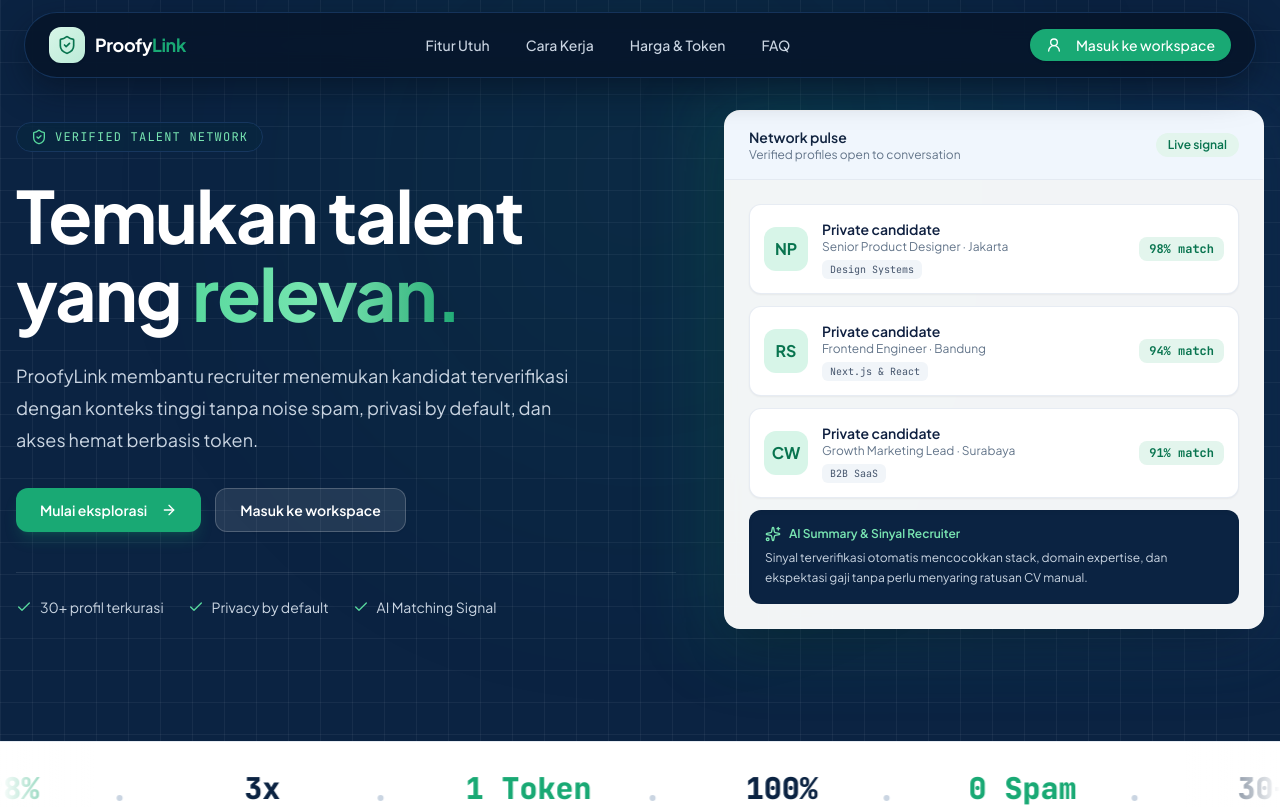
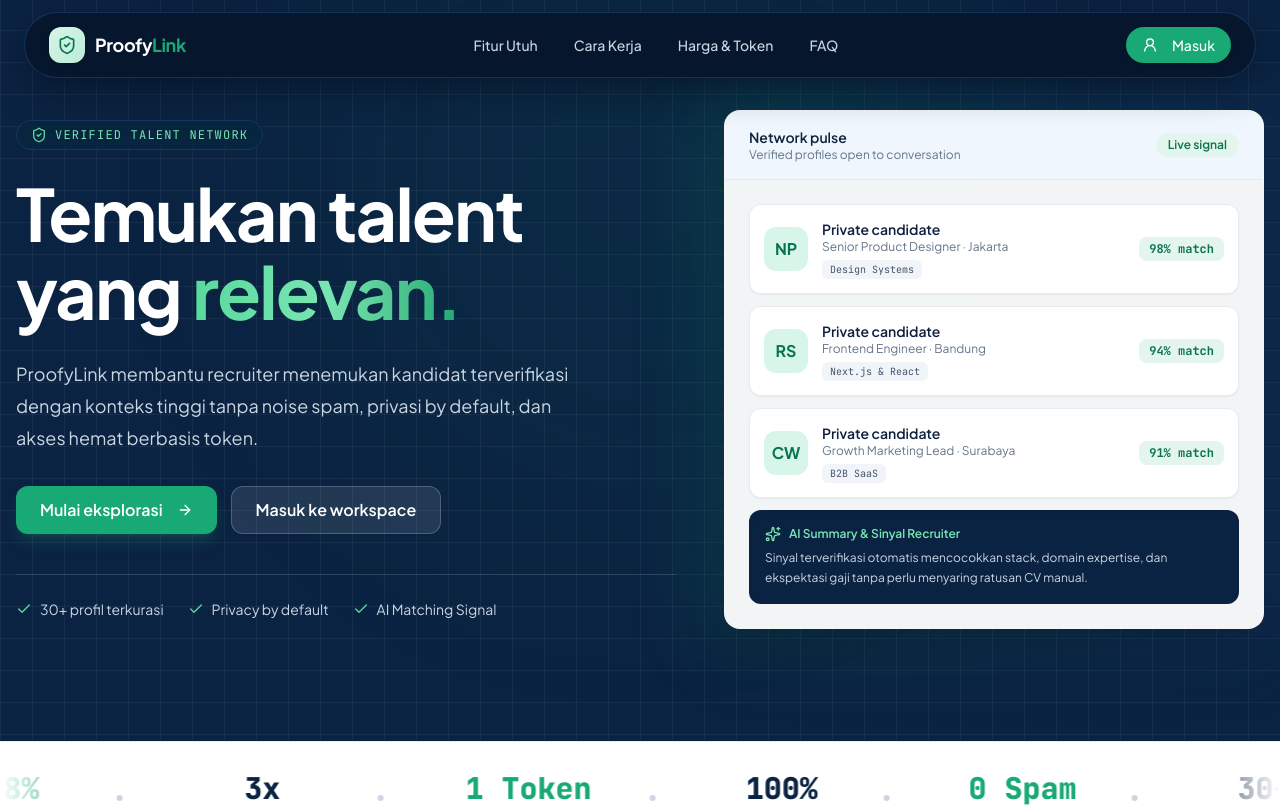
Before and after one commit to HeekoGoesMad/UIUX-Project-TalentNetwork, a Next.js app: page / in a window 1280 px wide. Shown: the top 807 px of the page. Built offline with nearby package versions, Linux system fonts and the light colour scheme.

Commit message:
feat: implement home page, auth form, layout components, and marquee for ProofyLink talent network

```diff
--- a/src/app/page.tsx
+++ b/src/app/page.tsx
@@ -1,7 +1,9 @@
 "use client";
 
 import Link from "next/link";
+import { useRouter } from "next/navigation";
 import { useState, useEffect } from "react";
+import { useApp } from "@/providers/app-provider";
 import {
   ArrowRight,
   Check,
@@ -29,11 +31,20 @@ import { InteractiveMarquee } from "@/components/ui/interactive-marquee";
 import { AnimatedWord } from "@/components/ui/animated-word";
 
 export default function Home() {
+  const { user, hydrated } = useApp();
+  const router = useRouter();
+
   const [activeTab, setActiveTab] = useState<"search" | "privacy" | "tokens" | "ai">("search");
   const [candidateFilter, setCandidateFilter] = useState<string>("all");
   const [openFaq, setOpenFaq] = useState<number | null>(0);
   const [tokenCalculatorCount, setTokenCalculatorCount] = useState<number>(10);
   const [showScrollTop, setShowScrollTop] = useState(false);
+
+  useEffect(() => {
+    if (hydrated && user) {
+      router.replace(user.role === "candidate" ? "/candidate" : "/dashboard");
+    }
+  }, [hydrated, user, router]);
 
   useEffect(() => {
     const handleScroll = () => {
@@ -107,13 +118,13 @@ export default function Home() {
               ProofyLink membantu recruiter menemukan kandidat terverifikasi dengan konteks tinggi tanpa noise spam, privasi by default, dan akses hemat berbasis token.
             </p>
 
-            <div className="mt-8 flex flex-wrap items-center gap-3.5">
-              <Button size="lg" className="rounded-xl bg-[#19a974] text-white hover:bg-[#158f62] shadow-lg shadow-[#19a974]/20 px-6 font-semibold" asChild>
+            <div className="mt-8 flex flex-col sm:flex-row items-stretch sm:items-center gap-3.5">
+              <Button size="lg" className="rounded-xl bg-[#19a974] text-white hover:bg-[#158f62] shadow-lg shadow-[#19a974]/20 px-6 font-semibold w-full sm:w-auto h-12 text-sm sm:text-base justify-center" asChild>
                 <Link href="/search">
                   Mulai eksplorasi <ArrowRight className="ml-1.5 size-4" />
                 </Link>
               </Button>
-              <Button size="lg" variant="outline" className="rounded-xl border-white/20 bg-white/10 text-white hover:bg-white/20 hover:text-white backdrop-blur-md px-6" asChild>
+              <Button size="lg" variant="outline" className="rounded-xl border-white/20 bg-white/10 text-white hover:bg-white/20 hover:text-white backdrop-blur-md px-6 w-full sm:w-auto h-12 text-sm sm:text-base justify-center" asChild>
                 <Link href="/login">Masuk ke workspace</Link>
               </Button>
             </div>
--- a/src/components/auth/auth-form.tsx
+++ b/src/components/auth/auth-form.tsx
@@ -2,7 +2,7 @@
 
 import Link from "next/link";
 import { Eye, EyeOff, Loader2, Mail, Lock, User, ArrowRight, CheckCircle2 } from "lucide-react";
-import { FormEvent, useState } from "react";
+import { FormEvent, useState, useEffect } from "react";
 import { useRouter } from "next/navigation";
 import { useApp } from "@/providers/app-provider";
 import { UserRole } from "@/types";
@@ -12,17 +12,23 @@ import { RoleSelector } from "./role-selector";
 
 export function AuthForm({ mode }: { mode: "login" | "register" }) {
   const router = useRouter();
-  const { login } = useApp();
+  const { user, hydrated, login } = useApp();
   const [role, setRole] = useState<UserRole>("recruiter");
   const [showPassword, setShowPassword] = useState(false);
   const [loading, setLoading] = useState(false);
+
+  useEffect(() => {
+    if (hydrated && user) {
+      router.replace(user.role === "candidate" ? "/candidate" : "/dashboard");
+    }
+  }, [hydrated, user, router]);
 
   const submit = (event: FormEvent<HTMLFormElement>) => {
     event.preventDefault();
     setLoading(true);
     window.setTimeout(() => {
       login(role);
-      router.push(role === "candidate" ? "/profile" : "/dashboard");
+      router.push(role === "candidate" ? "/candidate" : "/dashboard");
     }, 400);
   };
 
--- a/src/components/layout/site-footer.tsx
+++ b/src/components/layout/site-footer.tsx
@@ -3,20 +3,29 @@
 import Link from "next/link";
 import { usePathname } from "next/navigation";
 import { ShieldCheck } from "lucide-react";
+import { useApp } from "@/providers/app-provider";
 
 export function SiteFooter() {
   const pathname = usePathname();
+  const { user, hydrated } = useApp();
+  const visibleUser = hydrated ? user : null;
   const isAuthPage = pathname === "/login" || pathname === "/register";
 
   if (isAuthPage) {
     return null;
   }
 
+  const logoHref = visibleUser
+    ? visibleUser.role === "candidate"
+      ? "/candidate"
+      : "/dashboard"
+    : "/";
+
   return (
     <footer className="border-t bg-white">
       <div className="container mx-auto flex flex-col gap-5 px-4 py-8 sm:flex-row sm:items-center sm:justify-between">
         <div>
-          <Link href="/" className="flex items-center gap-2 font-bold">
+          <Link href={logoHref} className="flex items-center gap-2 font-bold">
             <ShieldCheck className="size-5 text-[#19a974]" /> ProofyLink
           </Link>
           <p className="mt-2 text-sm text-muted-foreground">
--- a/src/components/layout/site-header.tsx
+++ b/src/components/layout/site-header.tsx
@@ -76,7 +76,7 @@ export function SiteHeader() {
           href={
             visibleUser
               ? visibleUser.role === "candidate"
-                ? "/profile"
+                ? "/candidate"
                 : "/dashboard"
               : "/"
           }
@@ -176,7 +176,7 @@ export function SiteHeader() {
                   variant="default"
                   size="sm"
                   className={cn(
-                    "rounded-full font-medium transition-all shadow-sm px-4",
+                    "rounded-full font-medium transition-all shadow-sm px-3 sm:px-4 text-xs sm:text-sm h-9 sm:h-9",
                     isOverDarkHeader
                       ? "bg-[#19a974] text-white hover:bg-[#158f62]"
                       : "bg-[#0b2342] text-white hover:bg-[#102c52]"
@@ -184,8 +184,8 @@ export function SiteHeader() {
                   asChild
                 >
                   <Link href="/login">
-                    <UserRound className="mr-1.5 size-4 inline" />
-                    Masuk ke workspace
+                    <UserRound className="mr-1 sm:mr-1.5 size-3.5 sm:size-4 inline" />
+                    <span>Masuk</span>
                   </Link>
                 </Button>
               )}
--- a/src/components/ui/interactive-marquee.tsx
+++ b/src/components/ui/interactive-marquee.tsx
@@ -29,8 +29,21 @@ export function InteractiveMarquee({
 
   useEffect(() => {
     let animationFrameId: number;
+    let isVisible = true;
+
+    const observer = new IntersectionObserver(
+      ([entry]) => {
+        isVisible = entry.isIntersecting;
+      },
+      { threshold: 0.05 }
+    );
+
+    if (containerRef.current) {
+      observer.observe(containerRef.current);
+    }
 
     const animate = () => {
+      if (isVisible) {
         const singleWidth = singleContentRef.current?.offsetWidth || 0;
 
         if (!isDraggingRef.current) {
@@ -52,13 +65,17 @@ export function InteractiveMarquee({
         if (trackRef.current) {
           trackRef.current.style.transform = `translate3d(${offsetRef.current}px, 0, 0)`;
         }
+      }
 
       animationFrameId = requestAnimationFrame(animate);
     };
 
     animationFrameId = requestAnimationFrame(animate);
 
-    return () => cancelAnimationFrame(animationFrameId);
+    return () => {
+      cancelAnimationFrame(animationFrameId);
+      observer.disconnect();
+    };
   }, [speed, hoverSpeed]);
 
   const handleMouseDown = (e: React.MouseEvent) => {
```
Lines whose indentation alone changed are shown as unchanged.
